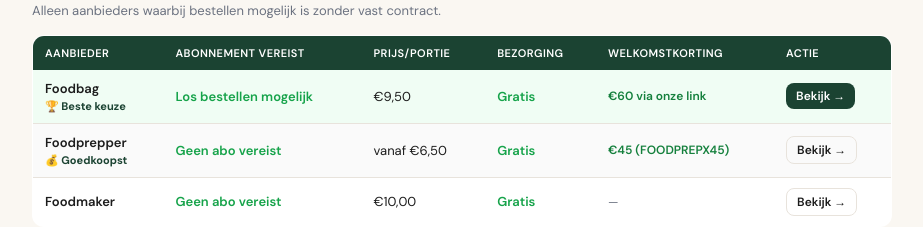
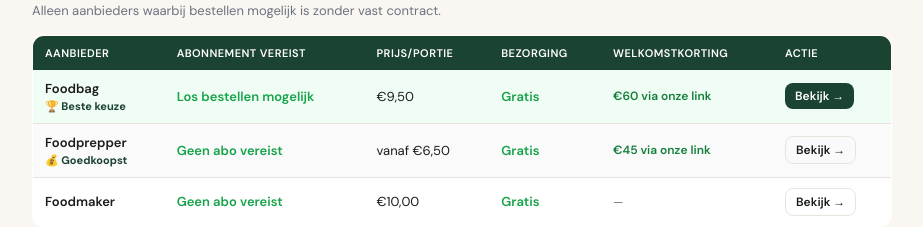
Before and after one commit to fetspets/bestemaaltijdbox, a Next.js app: page /blog/maaltijdbox-zonder-abonnement-belgie in a window 1280 px wide. Shown: the part 860-1087 px from the top of the page, without its empty margins (178-1101 px from the left). Built offline with nearby package versions, Linux system fonts and the light colour scheme.

Commit message:
auto: update page.tsx

```diff
--- a/src/app/blog/maaltijdbox-zonder-abonnement-belgie/page.tsx
+++ b/src/app/blog/maaltijdbox-zonder-abonnement-belgie/page.tsx
@@ -88,7 +88,7 @@ const vergelijkingsTabel = [
     abonnement: 'Geen abo vereist',
     portie: 'vanaf €6,50',
     bezorging: 'Gratis',
-    korting: '€45 (FOODPREPX45)',
+    korting: '€45 via onze link',
     badge: '💰 Goedkoopst',
   },
   {
```
